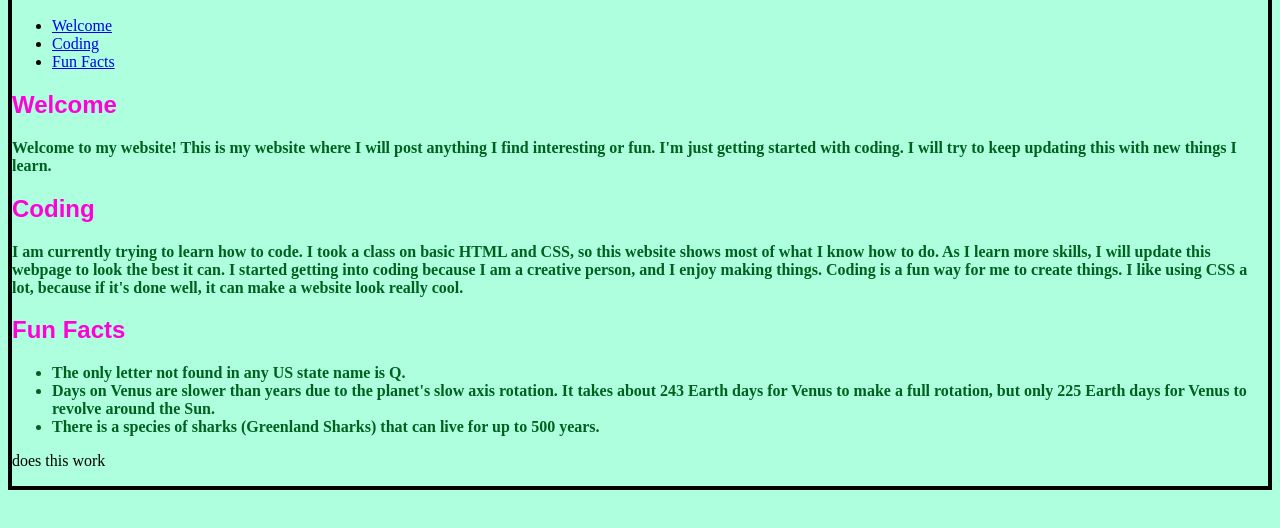
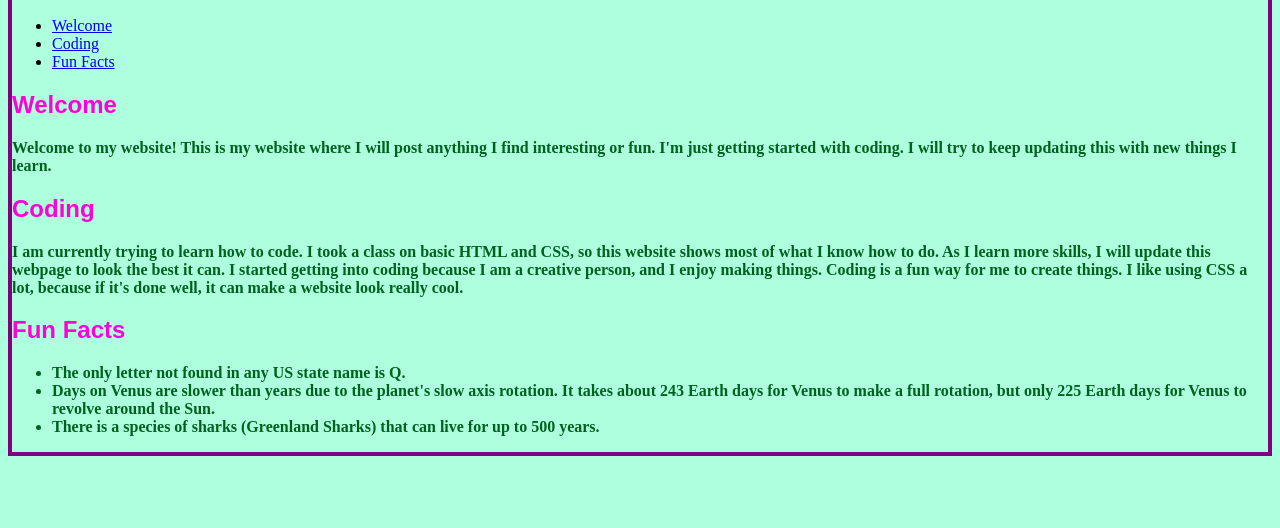
Before and after one commit to charlotte-codes/charlotte-codes.github.io, a plain HTML site: page index.html in a window 1280 px wide. Shown: the part 136-664 px from the top of the page. Drawn offline with Linux system fonts and the light colour scheme.

Commit message:
Update index.html

```diff
--- a/index.html
+++ b/index.html
@@ -31,14 +31,14 @@
                 color: rgb(0, 97, 31);
                 font-weight: bold;
             }
-            #info{
-                margin: auto;
-                border: 4px, solid;
+            #text{
+            margin: auto;
+                border: 4px, solid purple;
             }
         </style>
     </head>
     <body>
-        <div id="info">
+        <div id="text">
         <h1>Charlotte's Website!</h1>
 
         <h3>Contents</h3>
@@ -64,8 +64,7 @@
         <li>Days on Venus are slower than years due to the planet's slow axis rotation. It takes about 243 Earth days for Venus to make a full rotation, but only 225 Earth days for Venus to revolve around the Sun.</li>
         <li>There is a species of sharks (Greenland Sharks) that can live for up to 500 years.</li>
         </ul>
-            <p>does this work</p>
+        </div>
 
-        </div>
     </body>
 </html>
```
